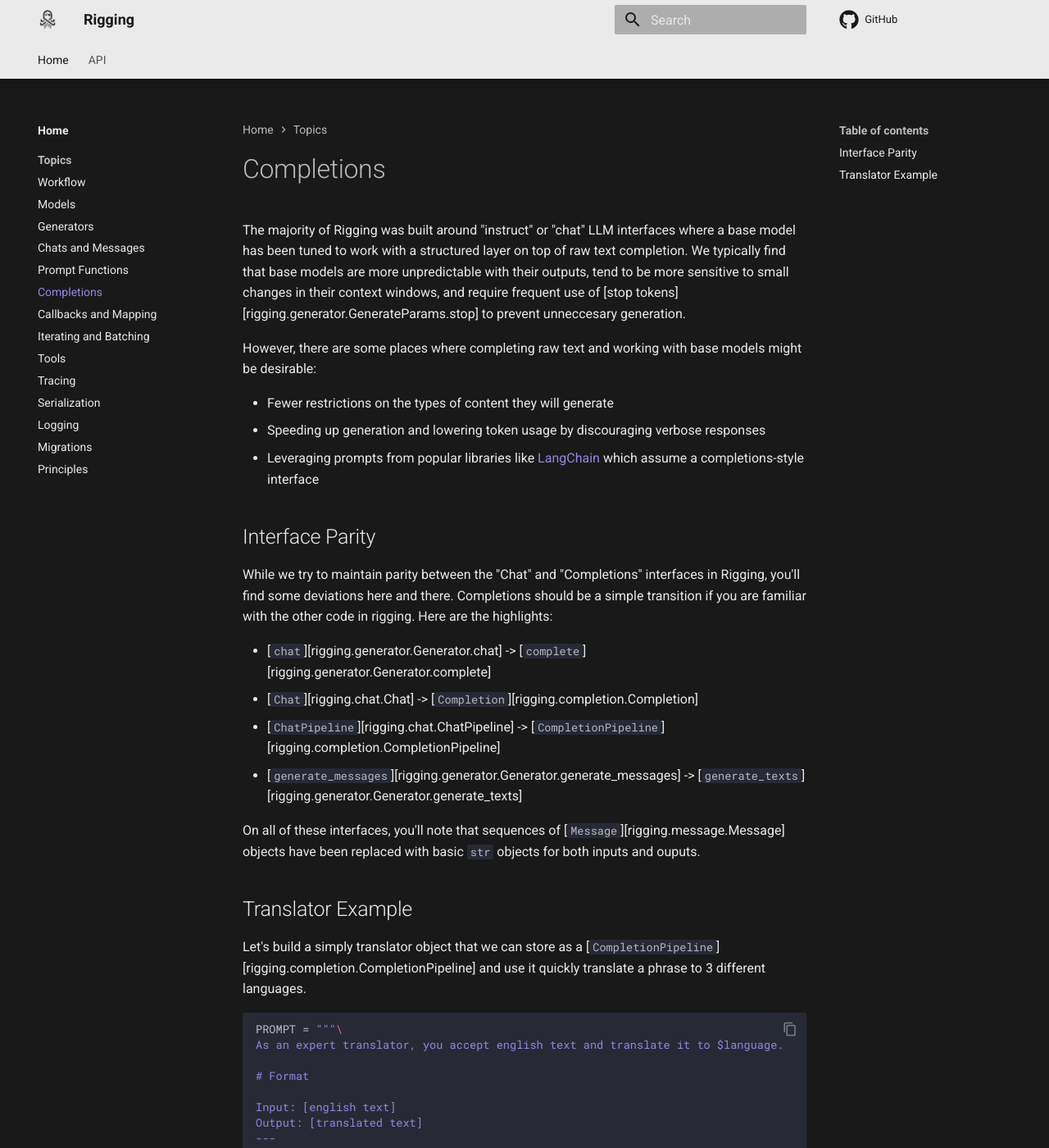
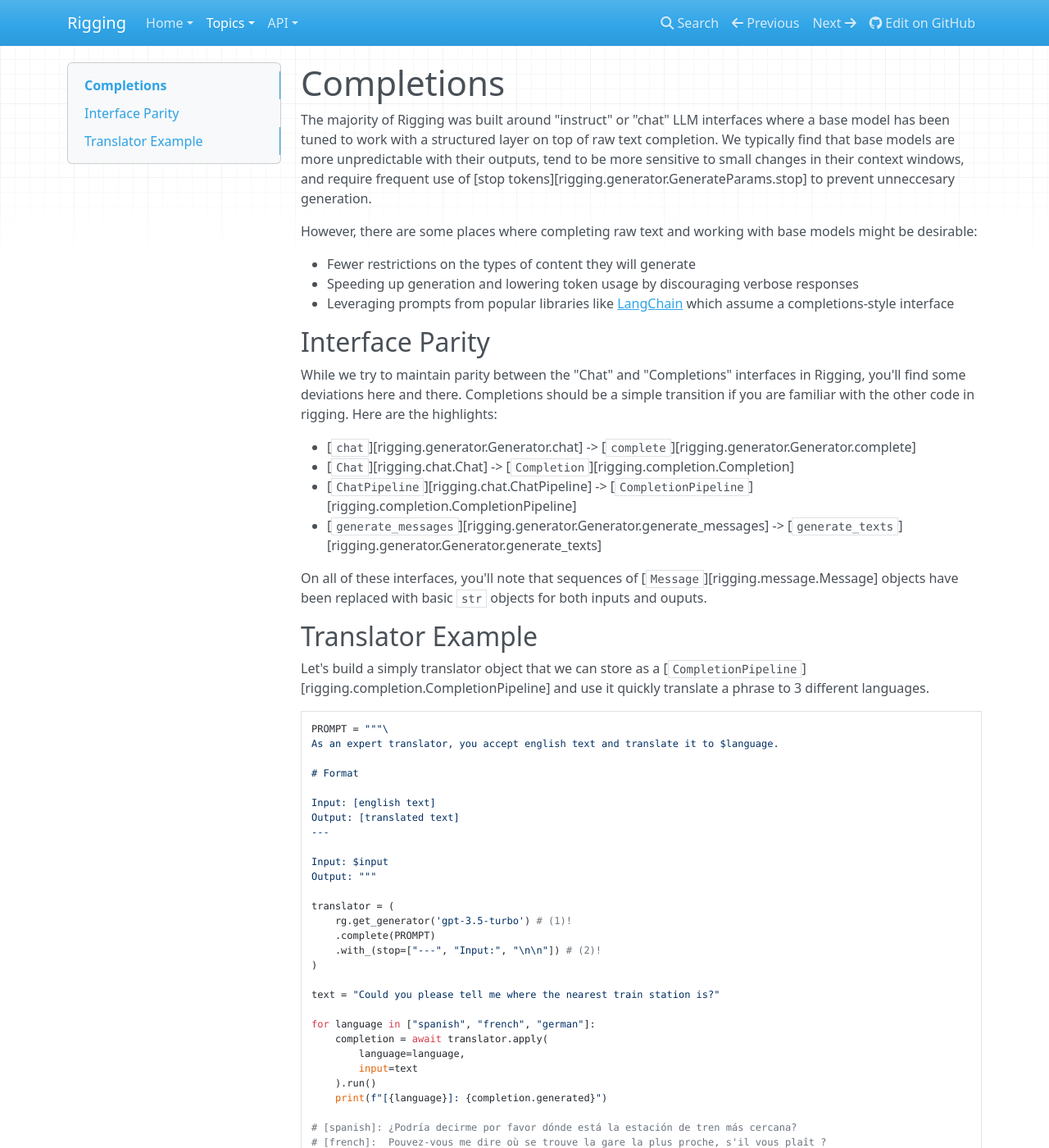
Before and after one commit to dreadnode/rigging, an MkDocs documentation site: the page built from docs/topics/completions.md, in a window 1280 px wide and 1400 px high. Shown: the whole window at 82% size. Built offline with MkDocs 1.6.1, drawn with Linux system fonts in a browser that asks for light colours; nearby versions of some CDN libraries; comment, search, counter and statistics services are not loaded; some of the changed text lies outside the part shown.

```diff
--- a/mkdocs.yml
+++ b/mkdocs.yml
@@ -7,21 +7,21 @@ repo_url: https://github.com/dreadnode/rigging
 nav:
   - Home:
     - index.md
-    - Topics:
-      - Workflow: topics/workflow.md
-      - Models: topics/models.md
-      - Generators: topics/generators.md
-      - Chats and Messages: topics/chats-and-messages.md
-      - Prompt Functions: topics/prompt-functions.md
-      - Completions: topics/completions.md
-      - Callbacks and Mapping: topics/callbacks-and-mapping.md
-      - Iterating and Batching: topics/iterating-and-batching.md
-      - Tools: topics/tools.md
-      - Tracing: topics/tracing.md
-      - Serialization: topics/serialization.md
-      - Logging: topics/logging.md
-      - Migrations: topics/migrations.md
-      - Principles: topics/principles.md
+  - Topics:
+    - Workflow: topics/workflow.md
+    - Models: topics/models.md
+    - Generators: topics/generators.md
+    - Chats and Messages: topics/chats-and-messages.md
+    - Prompt Functions: topics/prompt-functions.md
+    - Completions: topics/completions.md
+    - Callbacks and Mapping: topics/callbacks-and-mapping.md
+    - Iterating and Batching: topics/iterating-and-batching.md
+    - Tools: topics/tools.md
+    - Tracing: topics/tracing.md
+    - Serialization: topics/serialization.md
+    - Logging: topics/logging.md
+    - Migrations: topics/migrations.md
+    - Principles: topics/principles.md
   - API:
     - rigging.chat: api/chat.md
     - rigging.completion: api/completion.md
@@ -38,76 +38,5 @@ nav:
     - rigging.error: api/error.md
     - rigging.util: api/util.md
 
-
-theme:
-  logo: assets/logo_black.png
-  favicon: assets/logo_white.png
-  name: material
-  icon:
-    repo: fontawesome/brands/github
-  palette:
-    scheme: slate
-    primary: custom
-  features:
-    - content.code.copy
-    - content.code.annotate
-    - navigation.footer
-    - navigation.indexes
-    - navigation.sections
-    - navigation.expand
-    - navigation.path
-    - navigation.top
-    - navigation.tabs
-    - navigation.tabs.sticky
-
-plugins:
-  - search
-  - section-index
-  - social
-  - mkdocstrings:
-      handlers:
-        python:
-          paths: [rigging]
-          options:
-            docstring_options:
-              ignore_init_summary: true
-            docstring_section_style: list
-            heading_level: 3
-            merge_init_into_class: true
-            show_signature_annotations: true
-            show_symbol_type_heading: true
-            show_symbol_type_toc: true
-            signature_crossrefs: true
-
 watch:
   - rigging/
-
-markdown_extensions:
-  - admonition
-  - pymdownx.highlight:
-      anchor_linenums: true
-      pygments_lang_class: true
-  - pymdownx.inlinehilite
-  - pymdownx.snippets
-  - pymdownx.superfences
-  - pymdownx.details
-  - pymdownx.tabbed:
-      alternate_style: true
-  - toc:
-      permalink: "#"
-
-extra_css:
-  - stylesheets/extra.css
-
-extra_javascript:
-  - https://polyfill.io/v3/polyfill.min.js?features=es6
-
-extra:
-  homepage: https://dreadnode.io
-  social:
-  - icon: fontawesome/brands/github
-    link: https://github.com/dreadnode
-  - icon: fontawesome/brands/twitter
-    link: https://twitter.com/dreadnode
-  - icon: fontawesome/brands/python
-    link: https://pypi.org/project/rigging/
```
